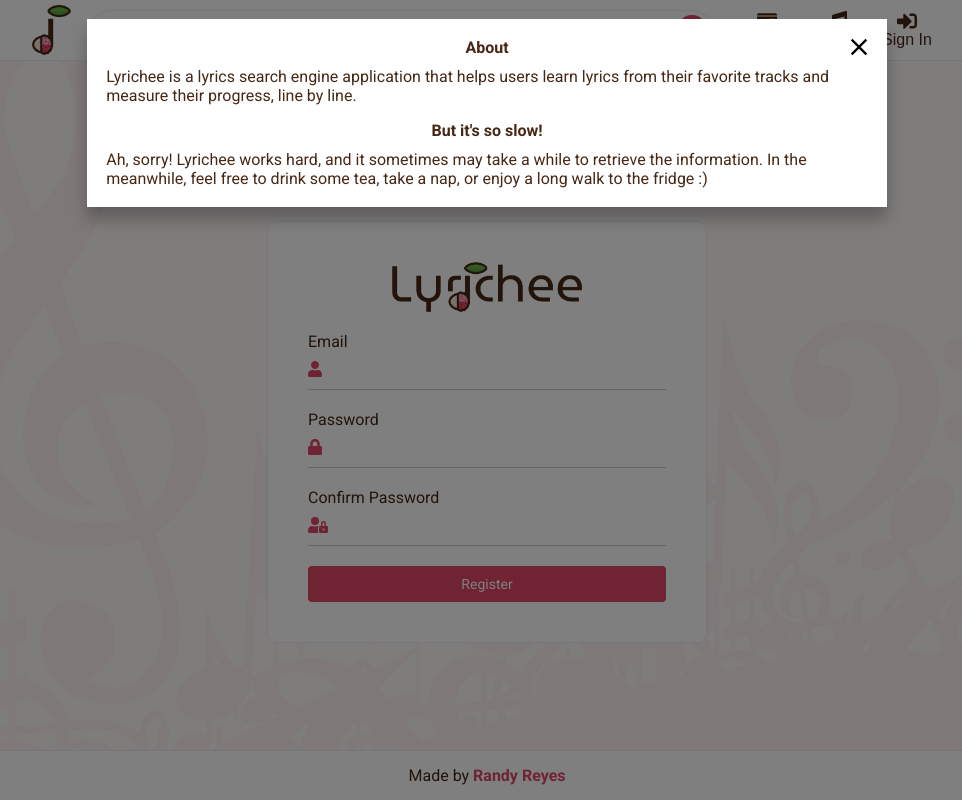
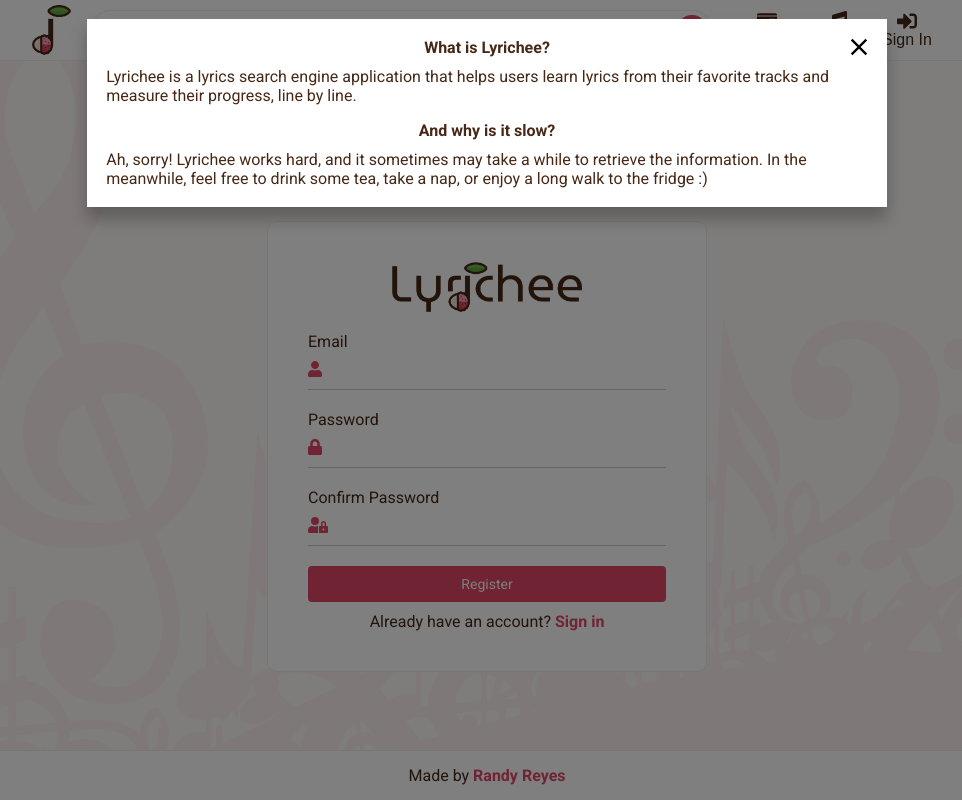
Before and after one commit to rqreyes/lyrichee, a Next.js app: page /register in a window 1280 px wide. Both pictures are taken after a click on the button "About". Shown: the whole page, without its empty margins (153-1115 px from the left). Built offline with nearby package versions, Linux system fonts and the light colour scheme.

Commit message:
added form rule

```diff
--- a/components/molecules/Nav.jsx
+++ b/components/molecules/Nav.jsx
@@ -116,13 +116,13 @@ const Nav = ({ home, toggleOpen }) => {
           About
         </StyledButtonNav>
         <Modal open={aboutModal} onClose={() => setAboutModal(false)}>
-          <StyledH4>About</StyledH4>
+          <StyledH4>What is Lyrichee?</StyledH4>
           <p>
             Lyrichee is a lyrics search engine application that helps users
             learn lyrics from their favorite tracks and measure their progress,
             line by line.
           </p>
-          <StyledH4>But it's so slow!</StyledH4>
+          <StyledH4>And why is it slow?</StyledH4>
           <p>
             Ah, sorry! Lyrichee works hard, and it sometimes may take a while to
             retrieve the information. In the meanwhile, feel free to drink some
--- a/components/styles/Styles.jsx
+++ b/components/styles/Styles.jsx
@@ -36,6 +36,11 @@ export const StyledH4 = styled.h4`
 // p
 export const StyledP = styled.p`
   text-align: ${({ alignCenter }) => (alignCenter ? 'center' : 'left')};
+`;
+
+export const StyledPForm = styled(StyledP)`
+  text-align: center;
+  margin-top: 10px;
 `;
 
 // list
--- a/pages/api/user/register.js
+++ b/pages/api/user/register.js
@@ -11,6 +11,13 @@ export default async (req, res) => {
     // if email or password are missing, then send an error
     if (!email || !password || !passwordConfirm) {
       return res.status(400).json({ message: 'All fields are required' });
+    }
+
+    // if passwords are less than 10 characters, then send an error
+    if (password.length < 10 || passwordConfirm.length < 10) {
+      return res
+        .status(400)
+        .json({ message: 'Passwords must be at least 10 characters long' });
     }
 
     // if passwords do not match, then send an error
--- a/pages/register/index.js
+++ b/pages/register/index.js
@@ -1,5 +1,6 @@
 import { useState } from 'react';
 import Head from 'next/head';
+import Link from 'next/link';
 import { useRouter } from 'next/router';
 import axios from 'axios';
 import Cookies from 'js-cookie';
@@ -10,6 +11,7 @@ import {
   StyledMainFormContainer,
   StyledMainFormLabel,
   StyledInputMainForm,
+  StyledPForm,
 } from '../../components/styles/Styles';
 import Header from '../../components/organisms/Header';
 import Logo from '../../components/molecules/Logo';
@@ -68,6 +70,7 @@ export default () => {
             <StyledInputMainForm
               type='password'
               value={password}
+              minLength={10}
               onChange={(evt) => setPassword(evt.target.value)}
               required
             />
@@ -78,6 +81,7 @@ export default () => {
             <StyledInputMainForm
               type='password'
               value={passwordConfirm}
+              minLength={10}
               onChange={(evt) => setPasswordConfirm(evt.target.value)}
               required
             />
@@ -85,6 +89,14 @@ export default () => {
           <StyledButtonText type='submit'>Register</StyledButtonText>
         </form>
         {errorDisplay}
+        <StyledPForm>
+          Already have an account?{' '}
+          <Link href='/signin'>
+            <a>
+              <strong>Sign in</strong>
+            </a>
+          </Link>
+        </StyledPForm>
       </StyledMainFormContainer>
     </>
   );
```
Also changed, not shown: pages/signin/index.js (+3 -8 lines).
